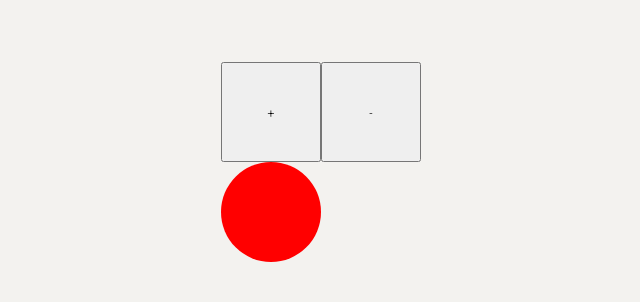
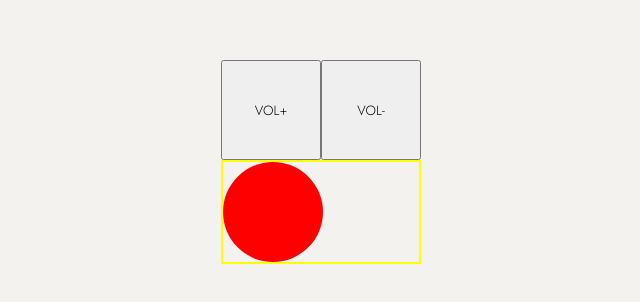
Before and after one commit to Ajit24/React_revision, a React (Create React App) app in the folder react-all/: page / in a window 1280 px wide. Shown: the part 238-540 px from the top of the page, without its empty margins (319-959 px from the left). Built offline with nearby package versions, Linux system fonts and the light colour scheme.

Commit message:
react updates

```diff
--- a/react-all/src/Component/Remote/Remote.css
+++ b/react-all/src/Component/Remote/Remote.css
@@ -6,6 +6,7 @@ button{
 
 .mainDivflex{
     display: flex;
+    border: 2px solid yellow;
 }
 
 .Clicking:focus{
--- a/react-all/src/Component/Remote/Remote.jsx
+++ b/react-all/src/Component/Remote/Remote.jsx
@@ -17,12 +17,12 @@ export default function Remote() {
     <div>
         {/* <p>{ct}</p>
         <p>{res}</p> */}
-        <button onClick={() => setCt(ct+1)}>+</button>
+        <button onClick={() => setCt(ct+1)}>VOL+</button>
         <button onClick={() => {
             if(ct >= 1){
                 setCt(ct-1)
             }
-        }}>-</button>
+        }}>VOL-</button>
         <div className='mainDivflex'>
         {
             res.map((e) => (
```
